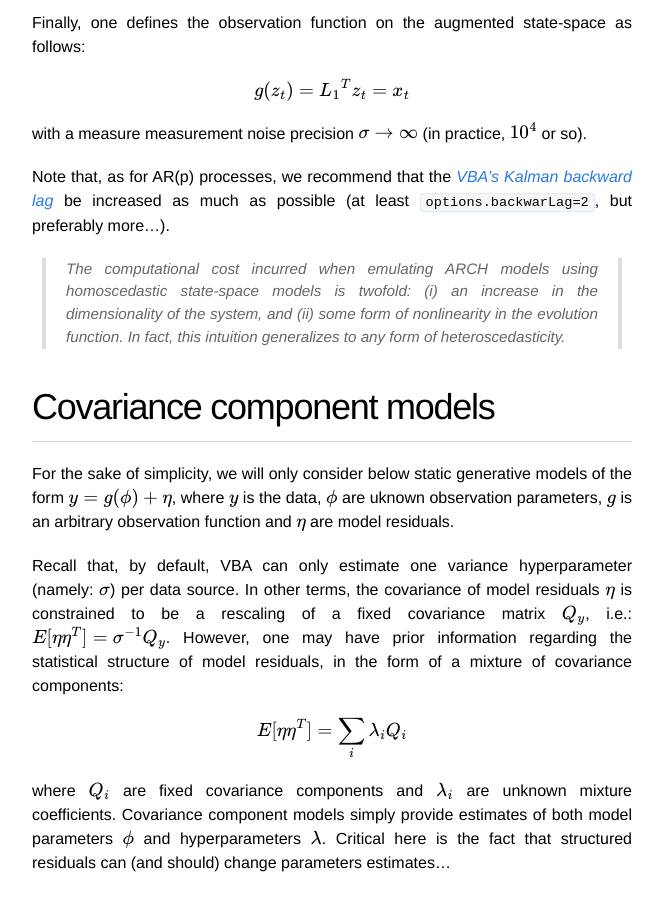
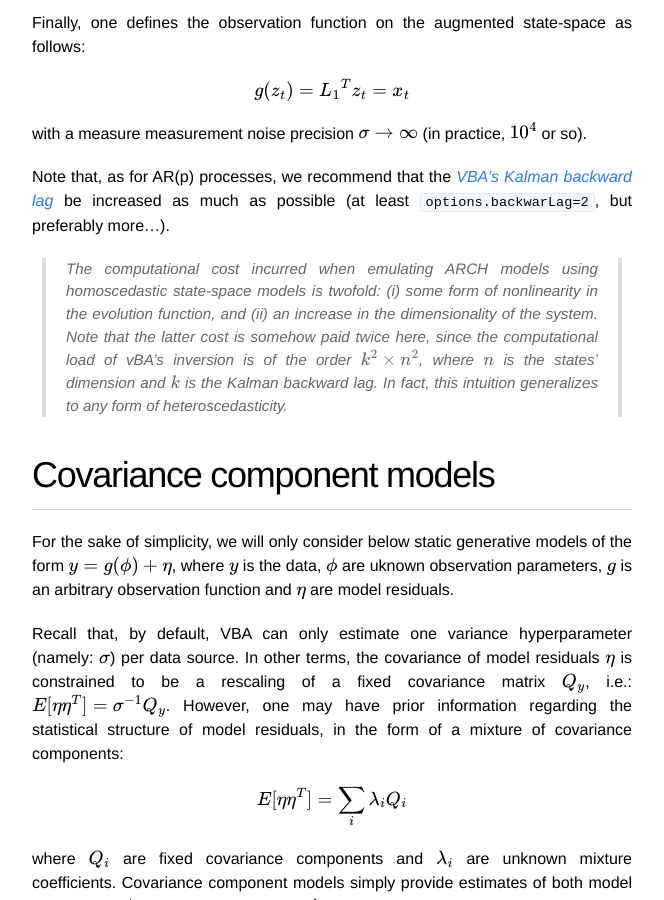
Before and after one commit to MBB-team/VBA-toolbox, a Jekyll site: the page built from _wiki/generativeModels.md, in a window 1280 px wide and 900 px high, scrolled down 4644 px. Shown: the whole window, without its empty margins (308-972 px from the left). Built offline with Jekyll 4.4.1, drawn with Linux system fonts in a browser that asks for light colours; nearby versions of some CDN libraries; formulas are drawn with MathJax 3.

Commit message:
Update generativeModels.md

```diff
--- a/_wiki/generativeModels.md
+++ b/_wiki/generativeModels.md
@@ -110,7 +110,7 @@ with a measure measurement noise precision $$\sigma \rightarrow \infty$$ (in pra
 
 Note that, as for AR(p) processes, we recommend that the *[VBA's Kalman backward lag]({{ site.baseurl }}/wiki/Controlling-the-inversion-using-VBA-options/#controlling-the-lagged-kalman-forward-pass)* be increased as much as possible (at least `options.backwarLag=2`, but preferably more...).
 
-> The computational cost incurred when emulating ARCH models using homoscedastic state-space models is twofold: (i) an increase in the dimensionality of the system, and (ii) some form of nonlinearity in the evolution function. In fact, this intuition generalizes to any form of heteroscedasticity.
+> The computational cost incurred when emulating ARCH models using homoscedastic state-space models is twofold: (i) some form of nonlinearity in the evolution function, and (ii) an increase in the dimensionality of the system. Note that the latter cost is somehow paid *twice* here, since the computational load of vBA's inversion is of the order $$k^2 \times n^2$$, where $$n$$ is the states' dimension and $$k$$ is the Kalman backward lag. In fact, this intuition generalizes to any form of heteroscedasticity.
 
 
 # Covariance component models
```
